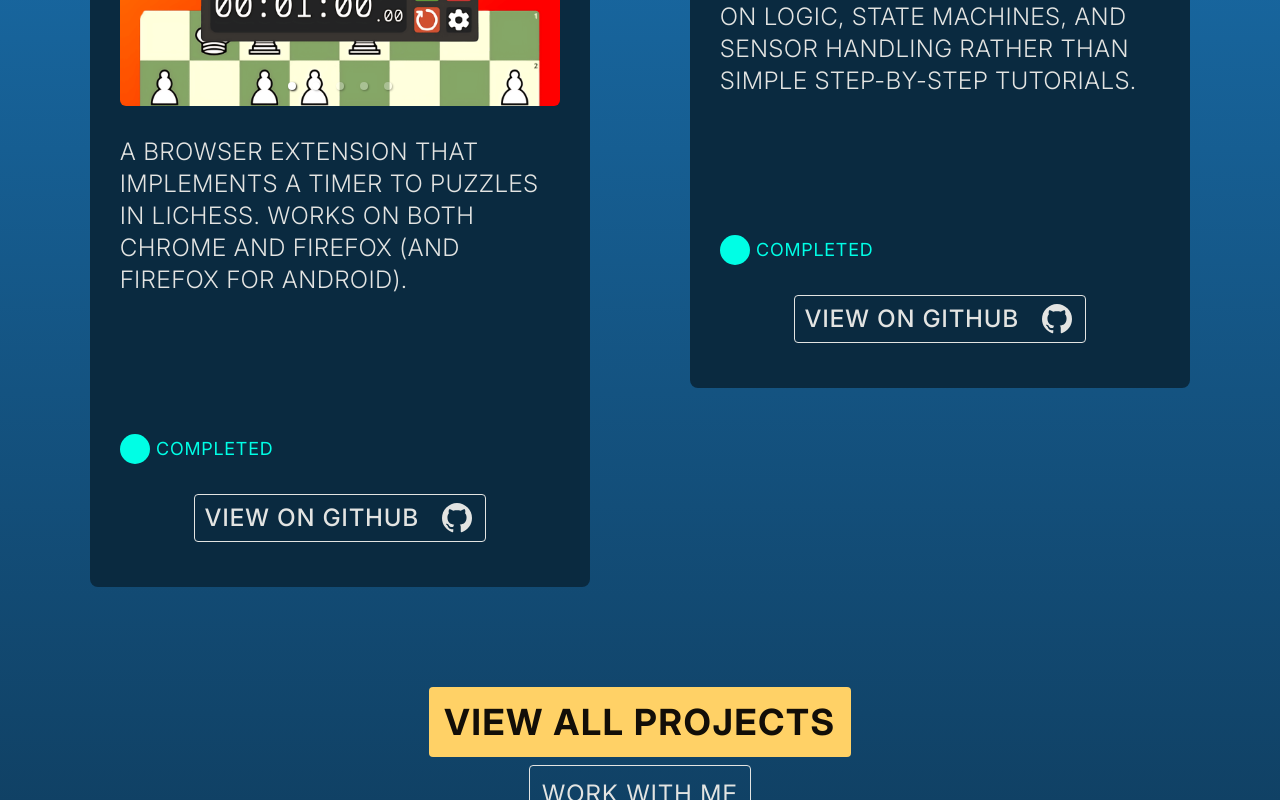
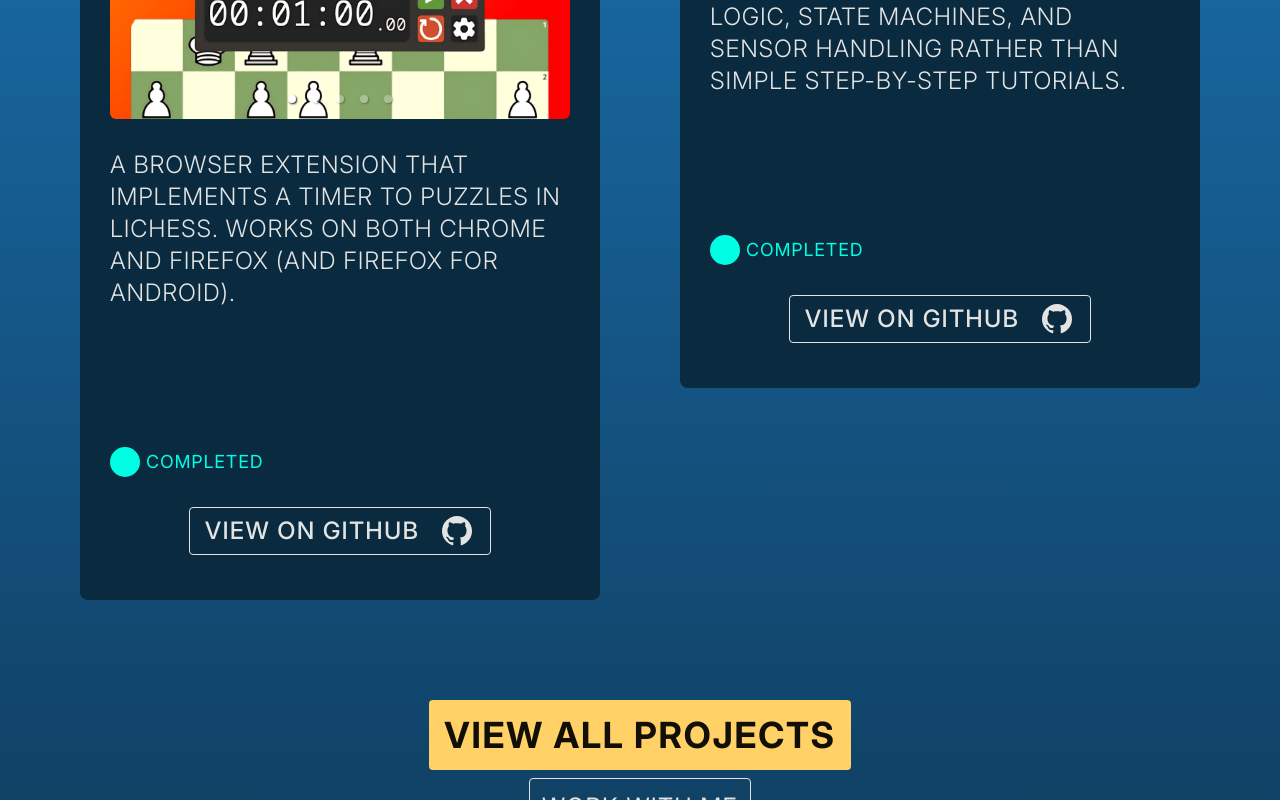
Before and after one commit to el-tecson/portfolio, a Next.js app: page / in a window 1280 px wide. Shown: the part 2200-3000 px from the top of the page. Built offline with nearby package versions, Linux system fonts and the light colour scheme; some icons are missing; a web font is replaced by a local one.

Commit message:
fix: Fix spacing issues with other screens

```diff
--- a/src/components/sections/ProjectsSection.tsx
+++ b/src/components/sections/ProjectsSection.tsx
@@ -13,7 +13,7 @@ export default function ProjectsSection() {
                     Some of My Works
                 </p>
             </div>
-            <div className="flex flex-col gap-25 relative sm:flex-row sm:justify-between items-start">
+            <div className="flex flex-col gap-25 lg:gap-5 xl:gap-20 relative lg:flex-row lg:justify-between lg:items-start lg:self-stretch">
                 <ProjectCard projectName="lichess-puzzle-timer" isHome={true} />
                 <ProjectCard projectName="arduino-embedded-foundations" isHome={true} />
             </div>
--- a/src/components/ui/project-card.tsx
+++ b/src/components/ui/project-card.tsx
@@ -31,7 +31,7 @@ export default function ProjectCard({ projectName, isHome }: ProjectCardProps) {
         <>
             <div className={`
                 flex flex-col py-7.5 px-3.75 sm:py-11.25 sm:px-7.5 sm:rounded-lg
-                gap-5 rounded-sm cursor-pointer sm:max-w-[500px] sm:gap-7.5
+                gap-5 rounded-sm cursor-pointer sm:max-w-[600px] sm:gap-7.5 flex-1
                 ${isHome ? "bg-home-overlay text-home-txt hover:bg-home-overlay/90" : "bg-overlay text-txt hover:bg-overlay/90"}
                 hover:transform-[scale(1.01)_translateY(2px)] transition duration-200
             `} key={projectName} onClick={() => router.push(`/projects/${projectName}`)}>
@@ -81,8 +81,8 @@ export default function ProjectCard({ projectName, isHome }: ProjectCardProps) {
                     <button className={`
                         flex flex-row gap-5 px-2.5 py-1.25 rounded-sm border
                         ${isHome ? "border-home-txt" : "border-txt"} hover:opacity-90
-                        justify-center items-center cursor-pointer
-                        hover:transform-[scale(1.01)_translateY(2px)] transition duration-200
+                        justify-center items-center cursor-pointer sm:px-3.75 sm:py-1.875
+                        hover:transform-[scale(1.01)_translateY(-2px)] transition duration-200
                     `}>
                         <p className={`
                             text-base font-sans tracking-wider uppercase font-medium
```
